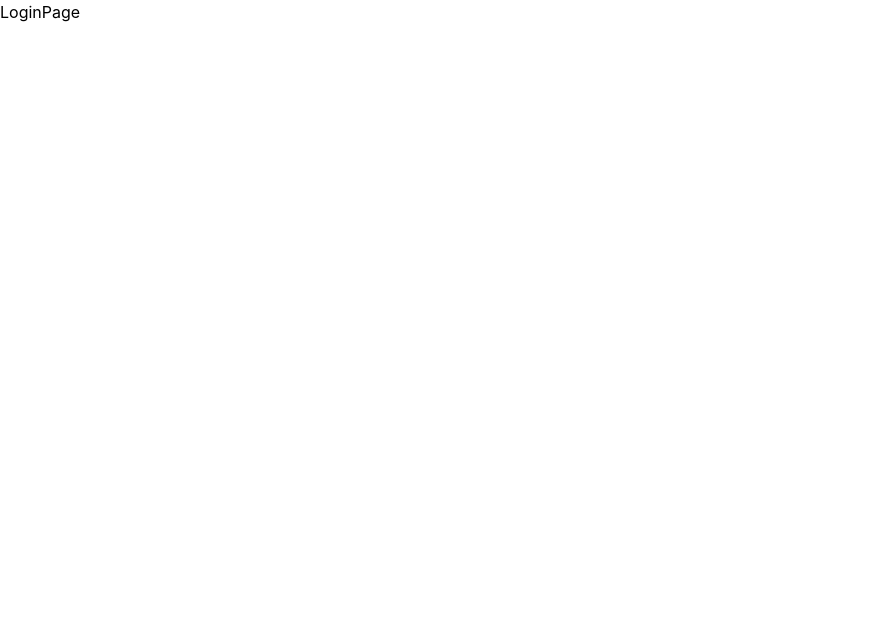
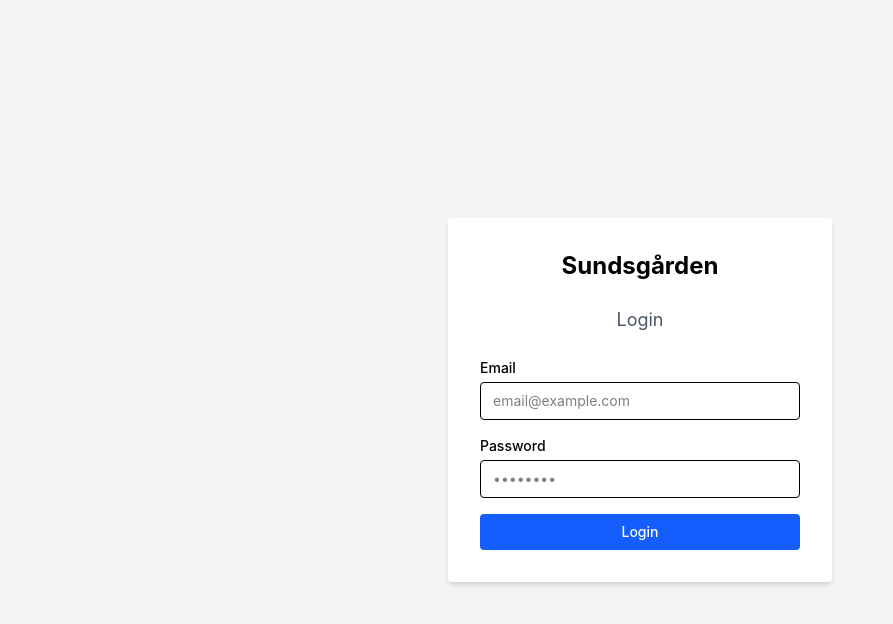
Before and after one commit to ViktorOlausson/Project-Employee-Scheduling, a React (Vite) app in the folder frontend/employee-scheduling/: page / in a window 1280 px wide. Shown: the top 624 px of the page, without its empty margins (0-893 px from the left). Built offline with nearby package versions, Linux system fonts and the light colour scheme; the HTML template or start-up script is replaced by a standard one.

Commit message:
feat: add login page

```diff
--- a/frontend/employee-scheduling/package.json
+++ b/frontend/employee-scheduling/package.json
@@ -10,8 +10,10 @@
     "preview": "vite preview"
   },
   "dependencies": {
+    "axios": "^1.15.0",
     "react": "^19.2.4",
-    "react-dom": "^19.2.4"
+    "react-dom": "^19.2.4",
+    "react-router-dom": "^7.14.0"
   },
   "devDependencies": {
     "@eslint/js": "^9.39.4",
--- a/frontend/employee-scheduling/src/pages/LoginPage.tsx
+++ b/frontend/employee-scheduling/src/pages/LoginPage.tsx
@@ -1,5 +1,72 @@
+import { useState } from 'react'
+import { useNavigate } from 'react-router-dom'
+import api from '../services/api'
+
 const LoginPage = () => {
-    return <div>LoginPage</div>
+  const [email, setEmail] = useState('')
+  const [password, setPassword] = useState('')
+  const [error, setError] = useState('')
+  const navigate = useNavigate()
+
+  const handleLogin = async () => {
+    try {
+      const response = await api.post('/auth/login', { email, password })
+      const { token, role } = response.data
+
+      localStorage.setItem('token', token)
+      localStorage.setItem('role', role)
+
+      if (role === 'employer') {
+        navigate('/employees')
+      } else {
+        navigate('/availability')
+      }
+    } catch (err) {
+      setError('Invalid email or password')
+    }
   }
 
-  export default LoginPage
+  return (
+    <div className="min-h-screen flex items-center justify-center bg-gray-100">
+      <div className="bg-white p-8 rounded shadow-md w-full max-w-sm">
+        <h1 className="text-2xl font-bold text-center mb-6">Sundsgården</h1>
+        <h2 className="text-lg text-center mb-6 text-gray-600">Login</h2>
+
+        {error && (
+          <p className="text-red-500 text-sm mb-4 text-center">{error}</p>
+        )}
+
+        <div className="mb-4">
+          <label className="block text-sm font-medium mb-1">Email</label>
+          <input
+            type="email"
+            value={email}
+            onChange={(e) => setEmail(e.target.value)}
+            className="w-full border rounded px-3 py-2 text-sm"
+            placeholder="email@example.com"
+          />
+        </div>
+
+        <div className="mb-4">
+          <label className="block text-sm font-medium mb-1">Password</label>
+          <input
+            type="password"
+            value={password}
+            onChange={(e) => setPassword(e.target.value)}
+            className="w-full border rounded px-3 py-2 text-sm"
+            placeholder="••••••••"
+          />
+        </div>
+
+        <button
+          onClick={handleLogin}
+          className="w-full bg-blue-600 text-white py-2 rounded hover:bg-blue-700 text-sm font-medium"
+        >
+          Login
+        </button>
+      </div>
+    </div>
+  )
+}
+
+export default LoginPage
```
